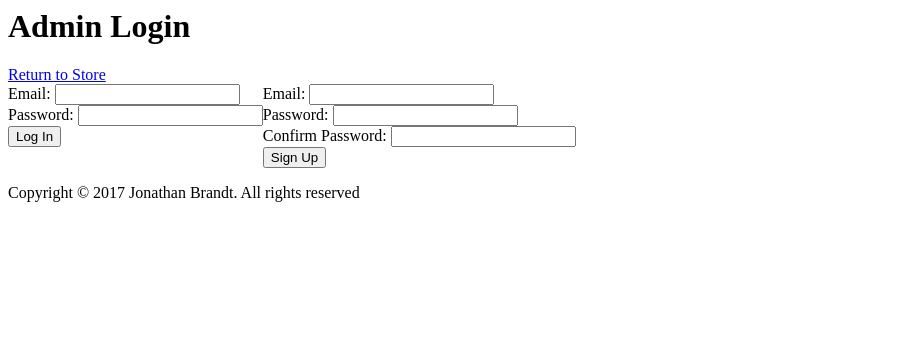
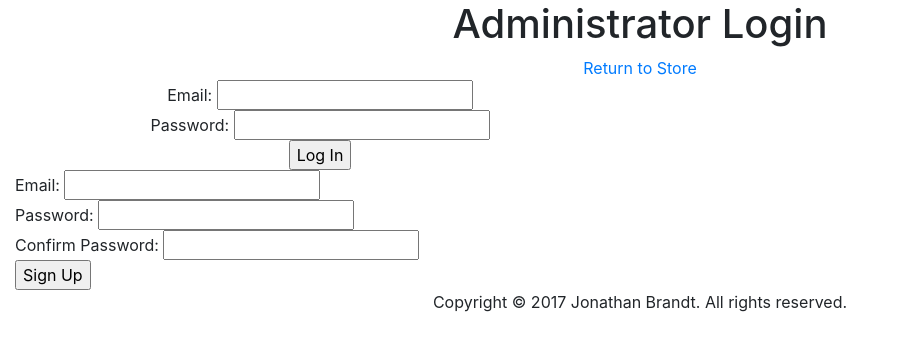
Before and after one commit to JBrandt72/SE26605, a PHP site: page /shoppingcart/admin/login.php in a window 1280 px wide. Shown: the top 351 px of the page, without its empty margins (0-901 px from the left). Run offline with PHP 8.4, Linux system fonts and the light colour scheme.

Commit message:
final version

```diff
--- a/shoppingcart/admin/admin.php
+++ b/shoppingcart/admin/admin.php
@@ -13,10 +13,10 @@ if($_SESSION['userID'] == NULL || !isset($_SESSION['userID'])){
             require_once("dbconn.php");
             require_once("functions.php");
             break;
-        case "Categories":
+        case "CategoryMan":
             include_once("catcrud.php");
             break;
-        case "Products":
+        case "ProductMan":
             include_once("prodcrud.php");
             break;
         case 'LogOut':
--- a/shoppingcart/admin/adminfooter.php
+++ b/shoppingcart/admin/adminfooter.php
@@ -4,8 +4,8 @@
 </section>
 </body>
 
-<footer style="clear:both">
-    Copyright &copy; <?php echo Date('Y'); ?> Jonathan Brandt. All rights reserved
+<footer style="clear:both; text-align:center"">
+    Copyright &copy; <?php echo Date('Y'); ?> Jonathan Brandt. All rights reserved.
 </footer>
 
 </html>
--- a/shoppingcart/admin/catcrud.php
+++ b/shoppingcart/admin/catcrud.php
@@ -21,6 +21,7 @@ if($_SESSION['userID'] == NULL || !isset($_SESSION['userID'])){
     switch ($action) {
         default:
             include_once("catform.php");
+            echo "catid is " . $catid;
             break;
         case 'View':
             echo include_once("catform.php");
--- a/shoppingcart/admin/catform.php
+++ b/shoppingcart/admin/catform.php
@@ -1,6 +1,7 @@
 <?php
 
 ?>
+
 <section>
     <h2>Category Management</h2>
     <form method="get" action="catcrud.php">
--- a/shoppingcart/admin/login.php
+++ b/shoppingcart/admin/login.php
@@ -1,6 +1,16 @@
 <?php
 if(!isset($_SESSION))session_start();
+?>
+    <!DOCTYPE html>
+    <html lang="en">
+    <head>
+        <meta charset="UTF-8">
+        <title>Shopping cart</title>
+        <link rel="stylesheet" href="https://maxcdn.bootstrapcdn.com/bootstrap/4.0.0-beta.2/css/bootstrap.min.css" integrity="sha384-PsH8R72JQ3SOdhVi3uxftmaW6Vc51MKb0q5P2rRUpPvrszuE4W1povHYgTpBfshb" crossorigin="anonymous">
+    </head>
 
+
+<?php
     require_once("dbconn.php");
     require_once("functions.php");
     include_once("loginform.php");
--- a/shoppingcart/admin/loginform.php
+++ b/shoppingcart/admin/loginform.php
@@ -6,9 +6,10 @@
  * Time: 7:15 PM
  */
 ?>
-<h1>Admin Login</h1>
+<div style="text-align:center">
+    <h1>Administrator Login</h1>
     <a href="../index.php">Return to Store</a><br>
-<section style="float:left">
+    <section  class="col-lg-6 col-md-6">
         <form method="post" action ="#">
             Email: <input type="text" name="emailLogIn" value="" /><br />
             Password: <input type="text" name="pwdLogIn" value="" /><br />
@@ -16,3 +17,4 @@
             <input type="submit" name="action" value="Log In">
         </form>
     </section>
+</div>
--- a/shoppingcart/admin/prodcrud.php
+++ b/shoppingcart/admin/prodcrud.php
@@ -30,7 +30,7 @@ if($_SESSION['userID'] == NULL || !isset($_SESSION['userID'])){
             include_once("prodform.php");
             break;
         case 'View':
-            echo include_once("prodform.php");
+            include_once("prodform.php");
             echo viewProductsAsTable($db,$catid);
             break;
         case 'Add':
--- a/shoppingcart/admin/prodform.php
+++ b/shoppingcart/admin/prodform.php
@@ -5,7 +5,7 @@
 <aside>
     <section>
         <h2>Product Management</h2>
-        <form action="crudprod.php" method="post" enctype="multipart/form-data">
+        <form action="prodcrud.php" method="post" enctype="multipart/form-data">
             Category:<select name="Categories">
                 <?php echo dropDownForm($categories) ?>
             </select>
--- a/shoppingcart/admin/signupform.php
+++ b/shoppingcart/admin/signupform.php
@@ -7,8 +7,8 @@
  */
 ?>
 
-
-    <section style="float:left">
+<div>
+    <section  class="col-lg-6 col-md-6">
         <form method="post" action ="#">
             Email: <input type="text" name="email" value="" /><br />
             Password: <input type="text" name="pwd" value="" /><br />
@@ -17,3 +17,5 @@
             <input type="submit" name="action" value="Sign Up">
         </form>
     </section>
+
+</div>
--- a/shoppingcart/assets/footer.php
+++ b/shoppingcart/assets/footer.php
@@ -11,7 +11,7 @@
 </section>
 </body>
 
-<footer style="clear:both">
+<footer style="clear:both; text-align:center"">
     Copyright &copy; <?php echo Date('Y'); ?> Jonathan Brandt. All rights reserved. <a href="admin/admin.php">Admin Access</a><br>
 </footer>
 
--- a/shoppingcart/assets/header.php
+++ b/shoppingcart/assets/header.php
@@ -24,9 +24,9 @@
     <!-- js links go here -->
 </head>
 <body>
-<header>
-    <h2>Vintage Gear</h2>
+<header style="text-align:center">
+    <h1>Vintage Gear</h1>
     <a href="index.php">Inventory</a> |
-    <a href="index.php?action=Cart">Cart<sup><?php echo $cartItemCount; ?></sup></a>
+    <a href="index.php?action=Cart">Cart <sup><?php echo $cartItemCount; ?></sup></a>
 </header>
 <section>
--- a/shoppingcart/index.php
+++ b/shoppingcart/index.php
@@ -10,7 +10,6 @@ if(!isset($_SESSION))session_start();
     $categories = getAllCats($db);
     $catid = filter_input(INPUT_GET, 'Categories', FILTER_SANITIZE_STRING) ?? NULL;
     $prodid = filter_input(INPUT_GET, 'prodID', FILTER_VALIDATE_INT) ?? NULL;
-
 
 
     switch ($action) {
```
Also changed, not shown: shoppingcart/admin/adminheader.php (+4 -5 lines). Lines whose indentation alone changed are shown as unchanged.
